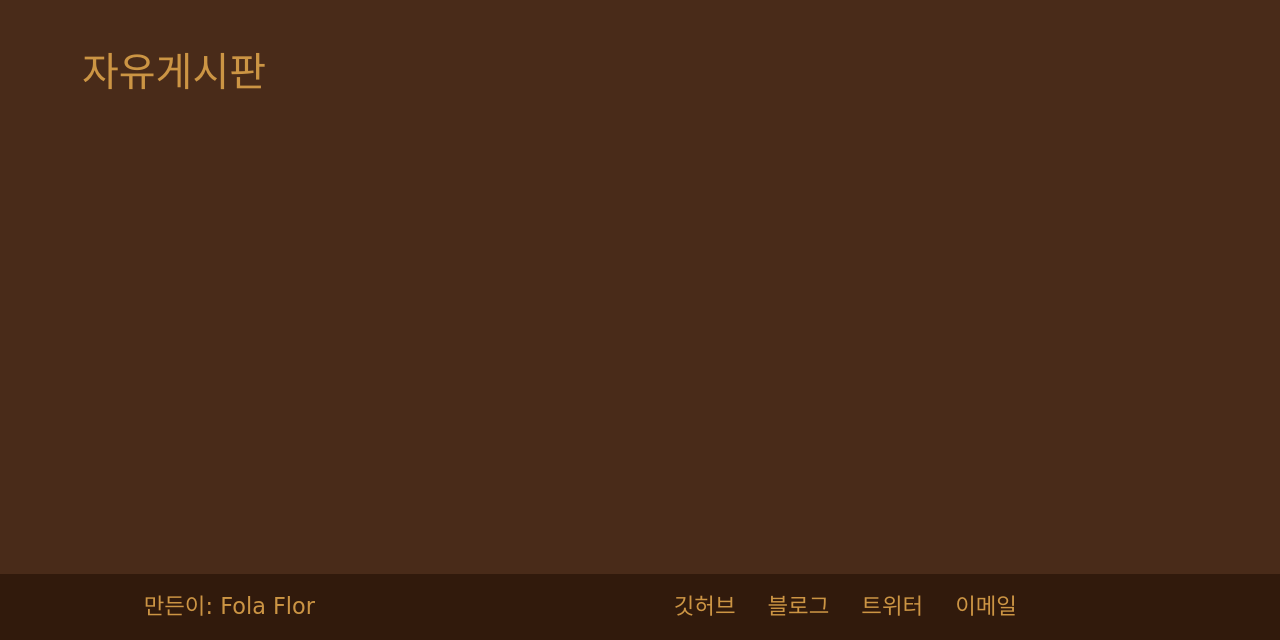
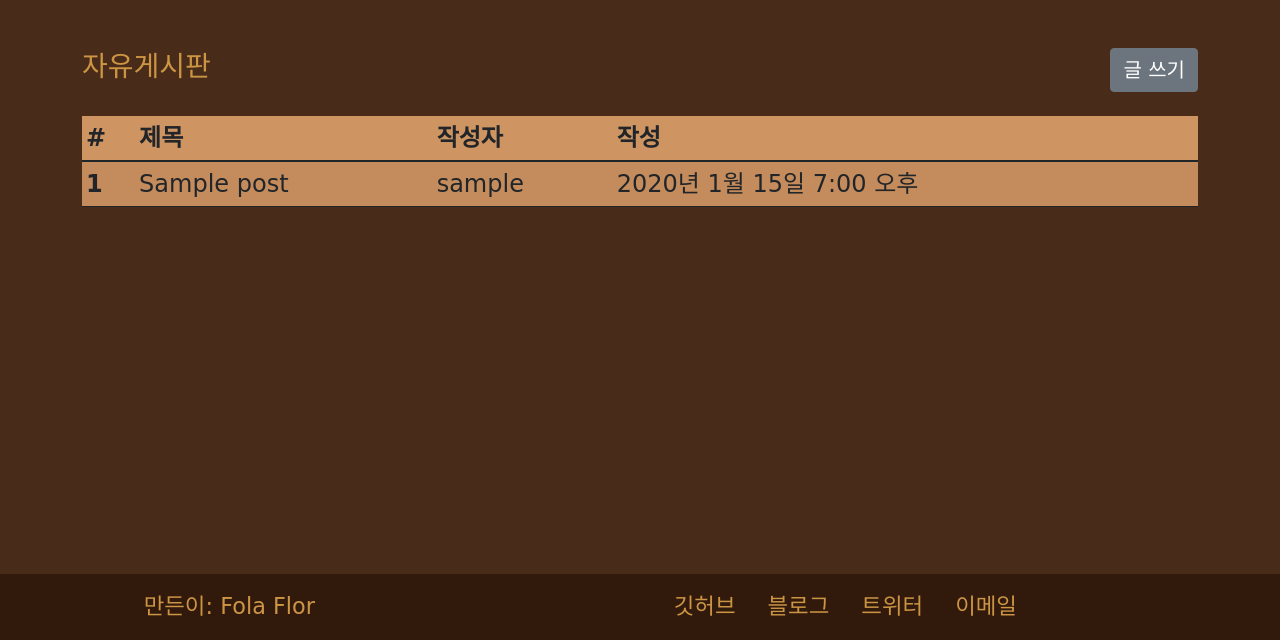
Before and after one commit to dpcalfola/Cocktail---How-did-i-make-this-, a Django app: page /free_talk/ in a window 1280 px wide. Shown: the part 160-800 px from the top of the page. Run offline with Django 4.2, Linux system fonts and the light colour scheme; tables that the repository leaves empty hold one stand-in row (values such as "Sample post"); some libraries are stand-ins or nearby versions; some web fonts are replaced.

Commit message:
Feat > Basic table structure of free_talk board
templates/free_talk/board.html

And generate 300 free_talk post dummy data
	Generate code: memo_code/dummy_post_shell_script.py

```diff
--- a/free_talk/views.py
+++ b/free_talk/views.py
@@ -11,4 +11,4 @@ class PostListView(ListView):
     model = Post
     context_object_name = 'post_list'
     template_name = 'free_talk/board.html'
-    paginate_by = 20
+    paginate_by = 8
--- a/static/free_talk.css
+++ b/static/free_talk.css
@@ -0,0 +1,3 @@
+.table_css {
+    background-color: #CE9461;
+}
--- a/templates/free_talk/board.html
+++ b/templates/free_talk/board.html
@@ -11,7 +11,42 @@
 {% block content %}
 
     <div class="container my-5">
-        <h1>자유게시판</h1>
+        <div class="d-flex">
+            <h3 class="me-auto mt-auto">자유게시판</h3>
+            <button class="btn btn-secondary fs-5">글 쓰기</button>
+        </div>
+        {% if post_list %}
+            {#  If there is no price data, It does not create table #}
+            <div class="mt-4 table-responsive-sm">
+                {# "table_css" includes: background-color #}
+                <table class="table_css table table-sm table-striped">
+                    <thead>
+                    <tr>
+                        <th scope="col">#</th>
+                        <th scope="col">제목</th>
+                        <th scope="col">작성자</th>
+                        <th scope="col">작성</th>
+                    </tr>
+                    </thead>
+                    <tbody class="border-bottom border-dark">
+
+                    {% for post in post_list %}
+                        <tr>
+                            <th scope="row">{{ post.id }}</th>
+                            <td>{{ post.subject }}</td>
+                            <td>{{ post.author.writer }}</td>
+                            <td>{{ post.create_date }}</td>
+                        </tr>
+                    {% endfor %}
+                    </tbody>
+                </table>
+            </div>
+        {% else %}
+            {# 게시글이 1개도 없을 때#}
+            <div class="mt-4">
+                <span>게시글이 없습니다</span>
+            </div>
+        {% endif %}
     </div>
 
 {% endblock %}
```
Also changed, not shown: config/memo_code/dummy_post_shell_script.py (+7 -3 lines).
